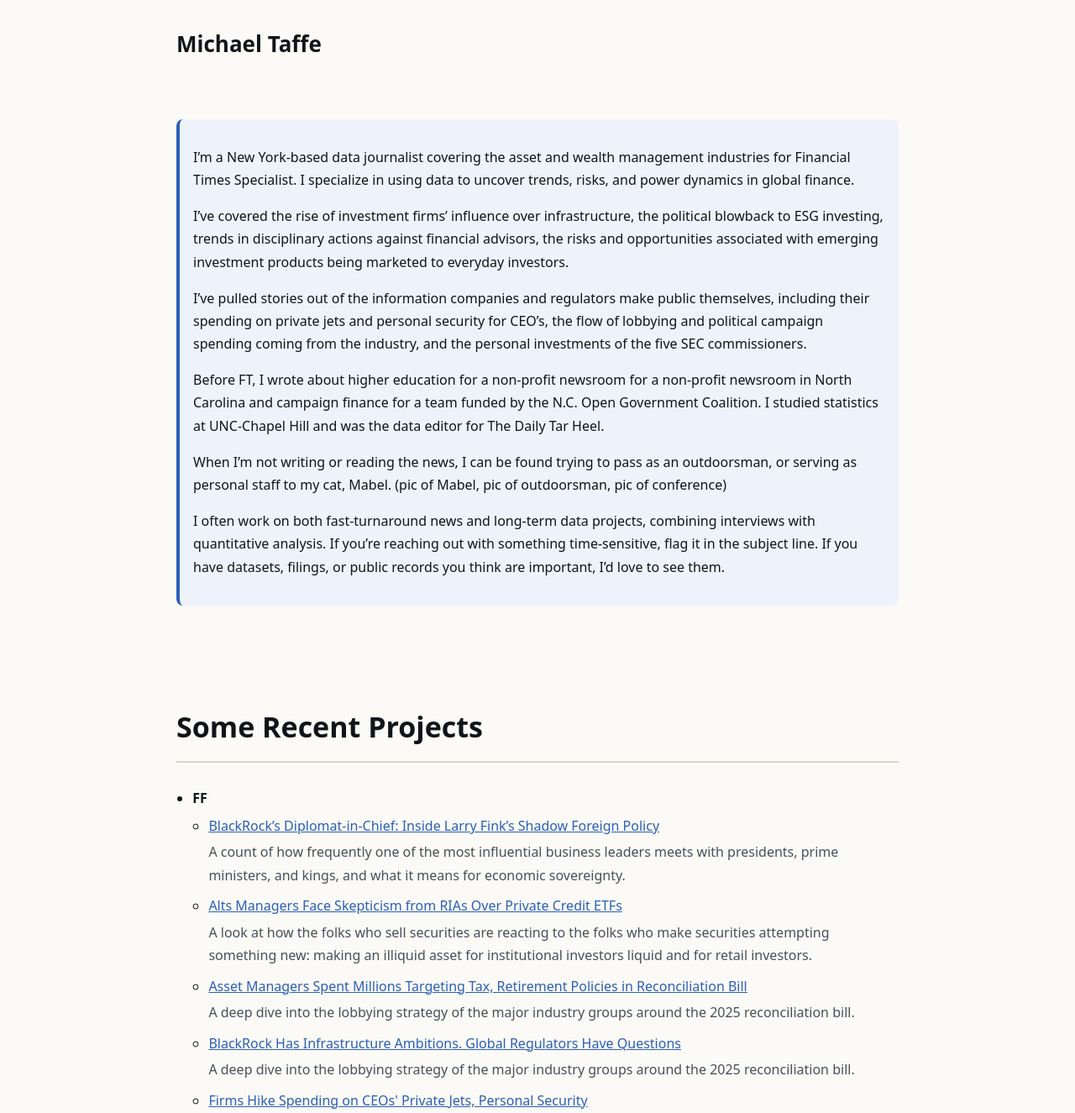
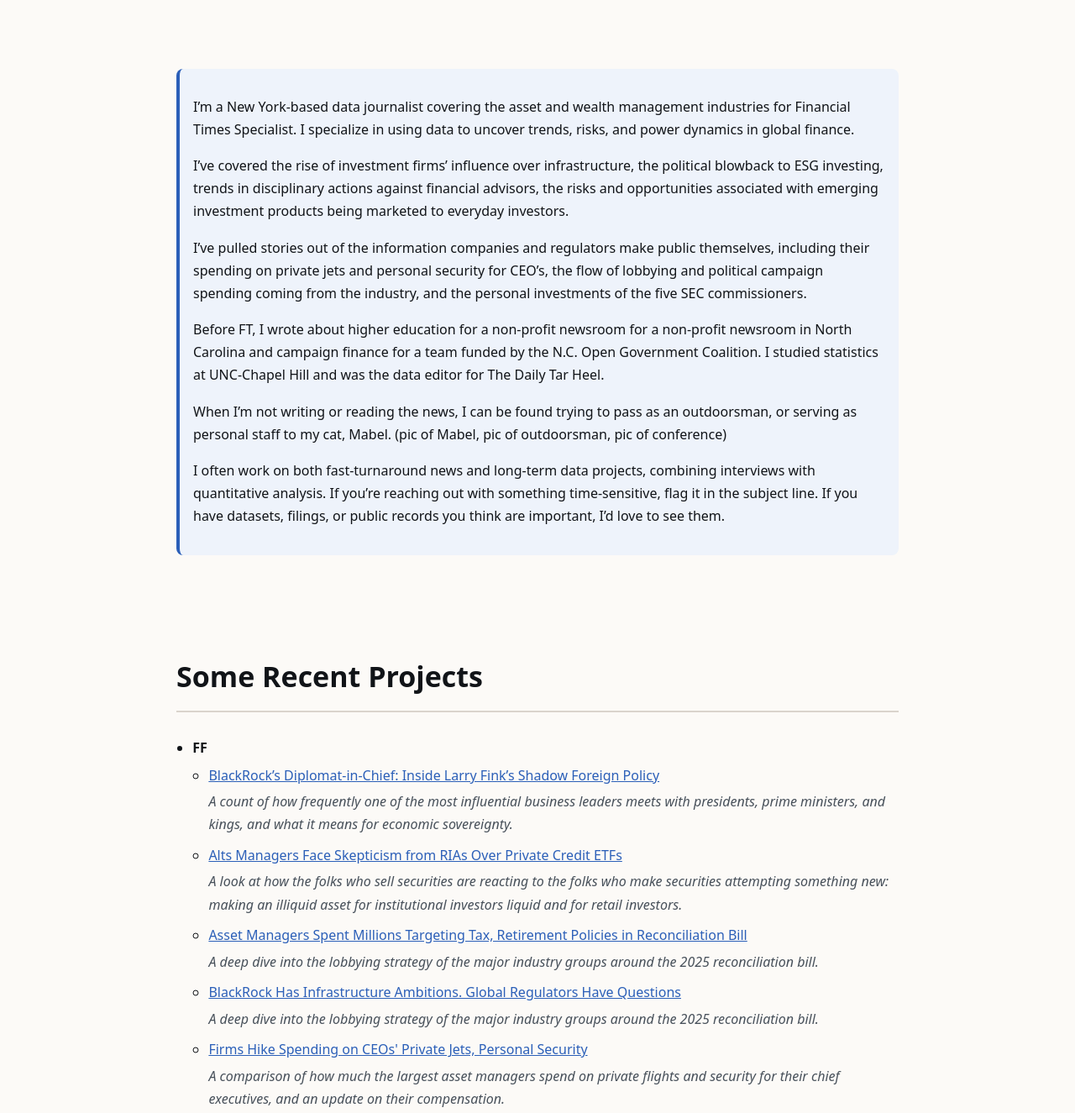
Before and after one commit to michaeltaffe/michaeltaffe.github.io, a plain HTML site: page index.html in a window 1280 px wide. Shown: the part 434-1759 px from the top of the page at 84% size. Drawn offline with Linux system fonts and the light colour scheme; files whose address does not match are found by name.

Commit message:
Update index.html

```diff
--- a/index.html
+++ b/index.html
@@ -15,7 +15,6 @@
   }
   html{scroll-behavior:smooth}
   body{margin:0;background:var(--bg);color:var(--ink);font:400 var(--step-0)/var(--leading) ui-sans-serif,system-ui,-apple-system,Segoe UI,Roboto,Helvetica,Arial}
-  h1{font-size:var(--step-1);margin:.2rem 0 0}
   h2{font-size:var(--step-2);border-bottom:2px solid var(--rule);padding-bottom:.35em;margin-top:0}
 
   /* Sticky top bar with headshot */
@@ -36,15 +35,13 @@
   main{max-width:var(--maxw);margin:0 auto;padding:1rem}
   section{padding:60px 0 40px}
 
-  .intro{display:block;margin-top:1rem}
-
   .callout{background:var(--callout);border-left:4px solid var(--accent);padding:1rem;border-radius:8px;margin:.5rem 0 1rem}
 
   a{color:var(--accent)} a:hover{color:var(--accent-ink)}
   ul{padding-left:1.2rem}
 
   /* Story deks */
-  .dek{margin:.25rem 0 .6rem;color:var(--muted)}
+  .dek{margin:.25rem 0 .6rem;color:var(--muted);font-style:italic}
   li>ul{margin-top:.4rem}
 </style>
 </head>
@@ -74,11 +71,6 @@
 </div>
 
 <main>
-  <!-- Intro (headshot moved to nav) -->
-  <div class="intro">
-    <h1>Michael Taffe</h1>
-  </div>
-
   <!-- ABOUT -->
   <section id="about">
     <div class="callout">
```
